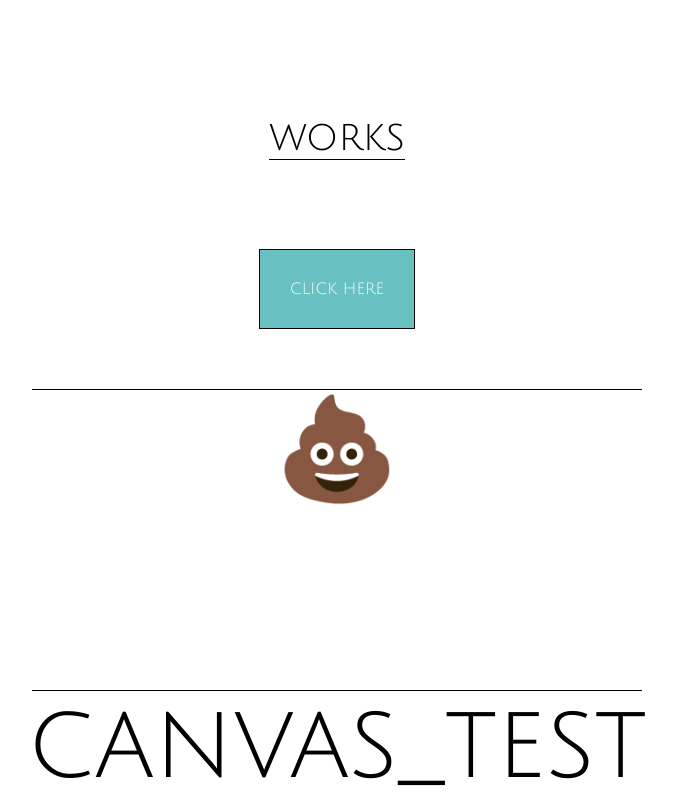
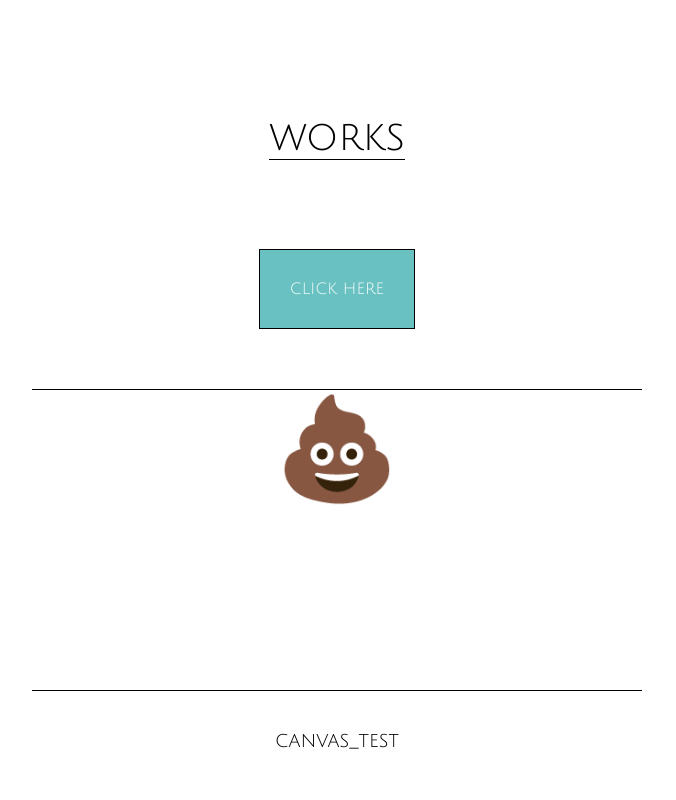
Before and after one commit to tomixxxxx/_yushuu, a plain HTML site: page index.html in a window 1280 px wide. Shown: the part 1633-2433 px from the top of the page, without its empty margins (303-979 px from the left). Drawn offline with Linux system fonts and the light colour scheme.

Commit message:
微調整

```diff
--- a/index.html
+++ b/index.html
@@ -109,7 +109,9 @@
           </div>
         </div>
       </div>
-      <a class="cv-test" href="canvas_test.html">canvas_test</a>
+      <div class="cv-test">
+        <a href="canvas_test.html">canvas_test</a>
+      </div>
     </div>
   </div>
 </body>
--- a/stylesheet.css
+++ b/stylesheet.css
@@ -333,7 +333,12 @@ input[type="checkbox"]:checked ~ .bg-black{
 }
 
 .cv-test{
-  font-size: 100px;
+  height: 100px;
+}
+
+.cv-test a{
+  line-height: 100px;
+  font-size: 20px;
 }
 
 /*スマホ対応*/
```
